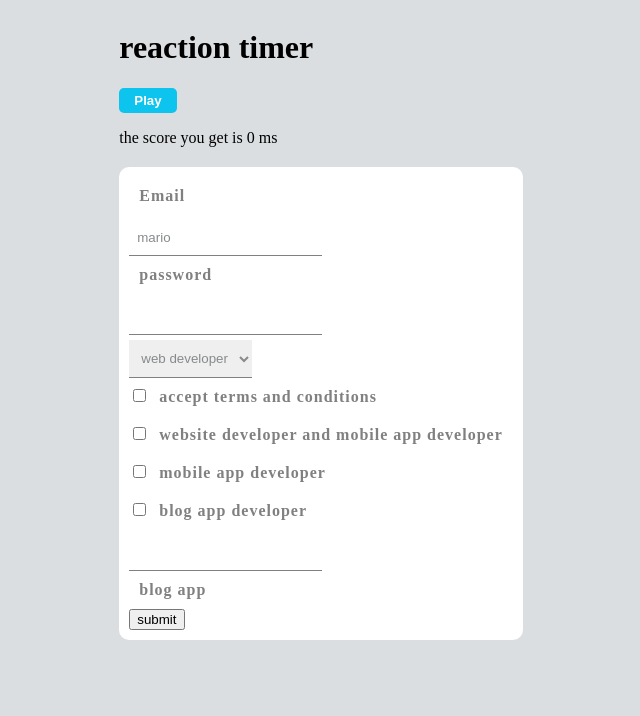
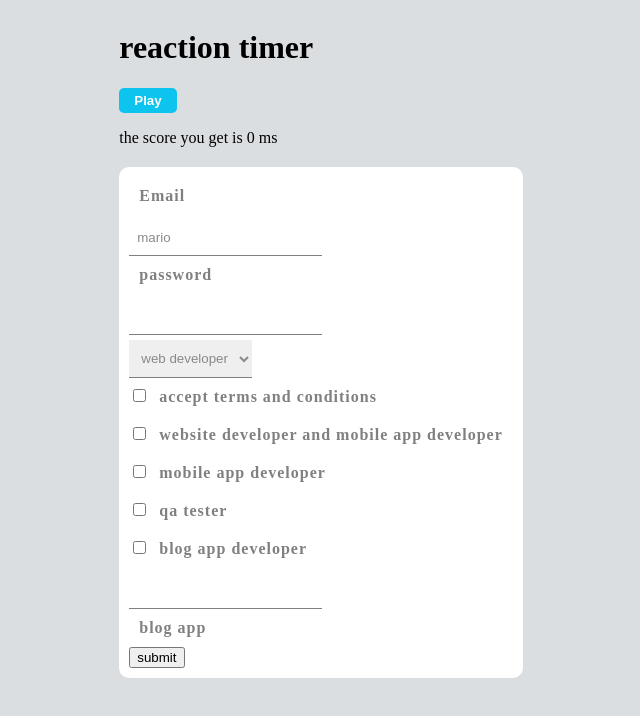
Before and after one commit to yihenewaddis/view_project, a Vue app in the folder first_project/: page / in a window 1280 px wide. Shown: the top 716 px of the page, without its empty margins (319-959 px from the left). Built offline with nearby package versions, Linux system fonts and the light colour scheme.

Commit message:
another input inserted

```diff
--- a/first_project/src/components/Signup.vue
+++ b/first_project/src/components/Signup.vue
@@ -19,6 +19,10 @@
         <div>
             <input type="checkbox" value="addis" v-model="name">
             <label> mobile app developer</label>
+        </div>
+        <div>
+            <input type="checkbox" value="addis" v-model="name">
+            <label> qa tester</label>
         </div>
         <div>
             <input type="checkbox" value="kassa" v-model="name">
```
